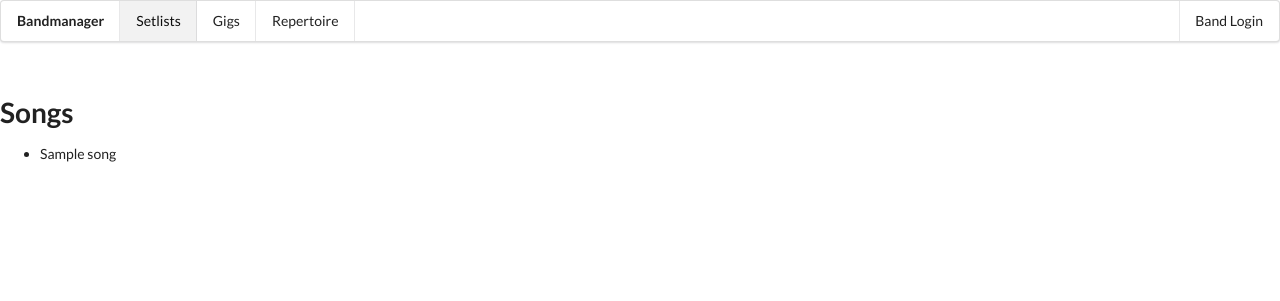
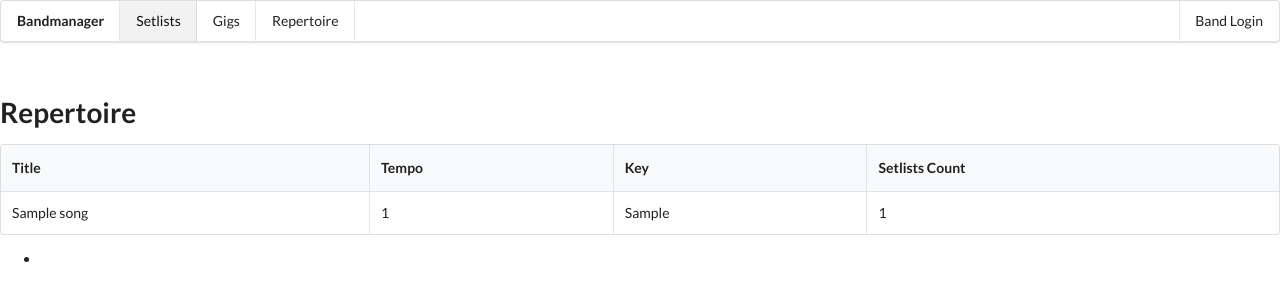
Before and after one commit to pacharanero/bandmanager, a Django app: page /songs/ in a window 1280 px wide. Shown: the top 301 px of the page. Run offline with Django 4.2, Linux system fonts and the light colour scheme; tables that the repository leaves empty hold one stand-in row (values such as "Sample post"); some libraries are stand-ins or nearby versions.

Commit message:
adds a basic song_list index page

```diff
--- a/bandapp/templates/bandapp/song_list.html
+++ b/bandapp/templates/bandapp/song_list.html
@@ -1,12 +1,31 @@
-{% extends "base.html" %}
+{% extends "base.html" %} {% block content %}
+<h1>Repertoire</h1>
 
-{% block content %}
-  <h1>Songs</h1>
-  <ul>
+<table class="ui celled table">
+  <thead>
+    <tr>
+      <th>Title</th>
+      <th>Tempo</th>
+      <th>Key</th>
+      <th>Setlists Count</th>
+    </tr>
+  </thead>
+  <tbody>
     {% for song in object_list %}
-    <li>{{ song.title }}</li>
-    {% empty %}
-    <li>No songs yet.</li>
-    {% endfor %}
-  </ul>
+    <tr>
+      <td data-label="song.title">{{ song.title }}</td>
+      <td data-label="song.tempo">{{ song.tempo }}</td>
+      <td data-label="song.key">{{ song.key }}</td>
+      <td data-label="song.setlist_set.count">{{ song.setlist_set.count }}</td>
+    </tr>
+  {% empty %}
+  <tr class="disabled"><td>No songs yet</td></tr>
+  {% endfor %}
+  </tbody>
+</table>
+<ul>
+
+  <li></li>
+
+</ul>
 {% endblock content %}
--- a/bandapp/views.py
+++ b/bandapp/views.py
@@ -12,8 +12,8 @@ def index(request):
 
 class SetlistListView(ListView):
     model = Setlist
-    paginate_by = 50
+    paginate_by = 20
 
 class SongListView(ListView):
     model = Song
-    paginate_by = 100
+    paginate_by = 20
```
